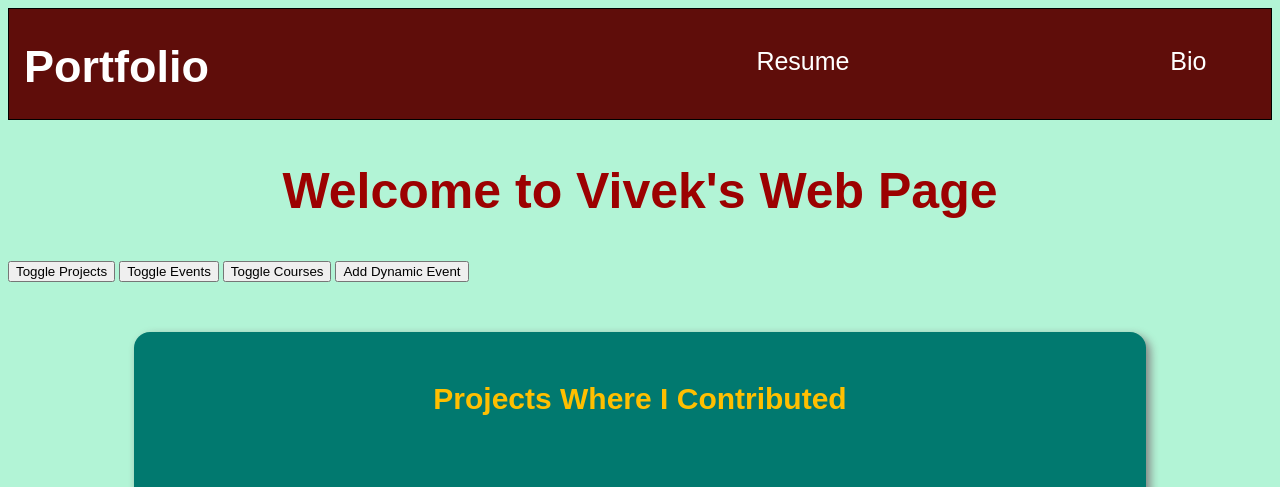
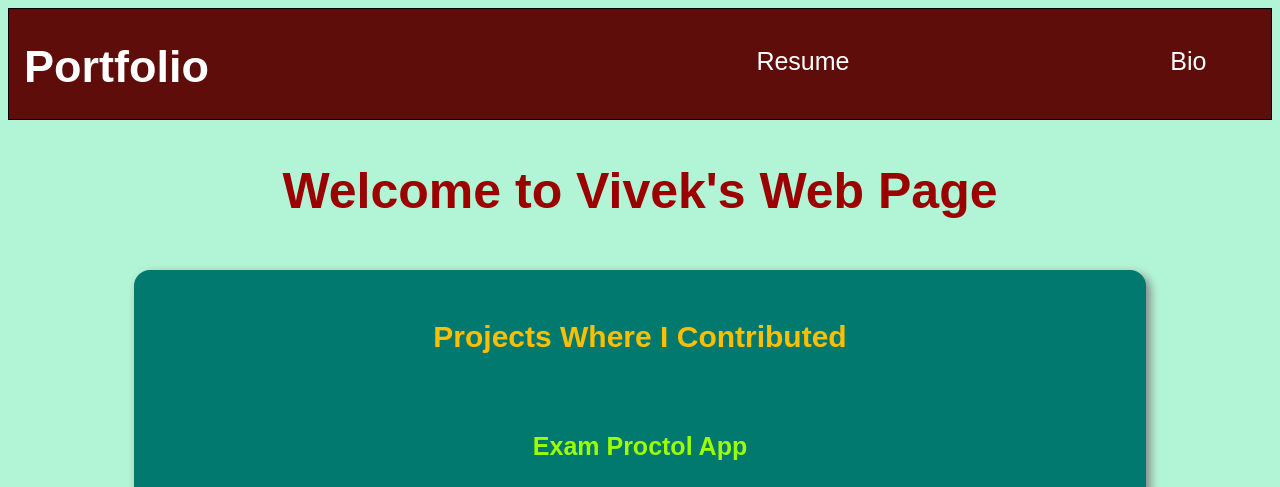
Before and after one commit to vikkishre/DummyPortFolio, a plain HTML site: page index.html in a window 1280 px wide. Shown: the top 487 px of the page. Drawn offline with nearby package versions, Linux system fonts and the light colour scheme.

Commit message:
Update message

```diff
--- a/index.html
+++ b/index.html
@@ -85,13 +85,13 @@
     </div>
     <div >
         <h2 class="heading">Welcome to Vivek's Web Page</h2>
-        <div class="controls">
+        <!-- <div class="controls"> -->
             <!-- Buttons to toggle visibility -->
-            <button onclick="toggleVisibility('proj-vid')">Toggle Projects</button>
+            <!-- <button onclick="toggleVisibility('proj-vid')">Toggle Projects</button>
             <button onclick="toggleVisibility('events')">Toggle Events</button>
             <button onclick="toggleVisibility('course')">Toggle Courses</button>
             <button onclick="addDynamicContent()">Add Dynamic Event</button>
-        </div>
+        </div> -->
         <div class="proj-vid">
             <h3>Projects Where I Contributed</h3>
             <h4>Exam Proctol App</h4>
```
